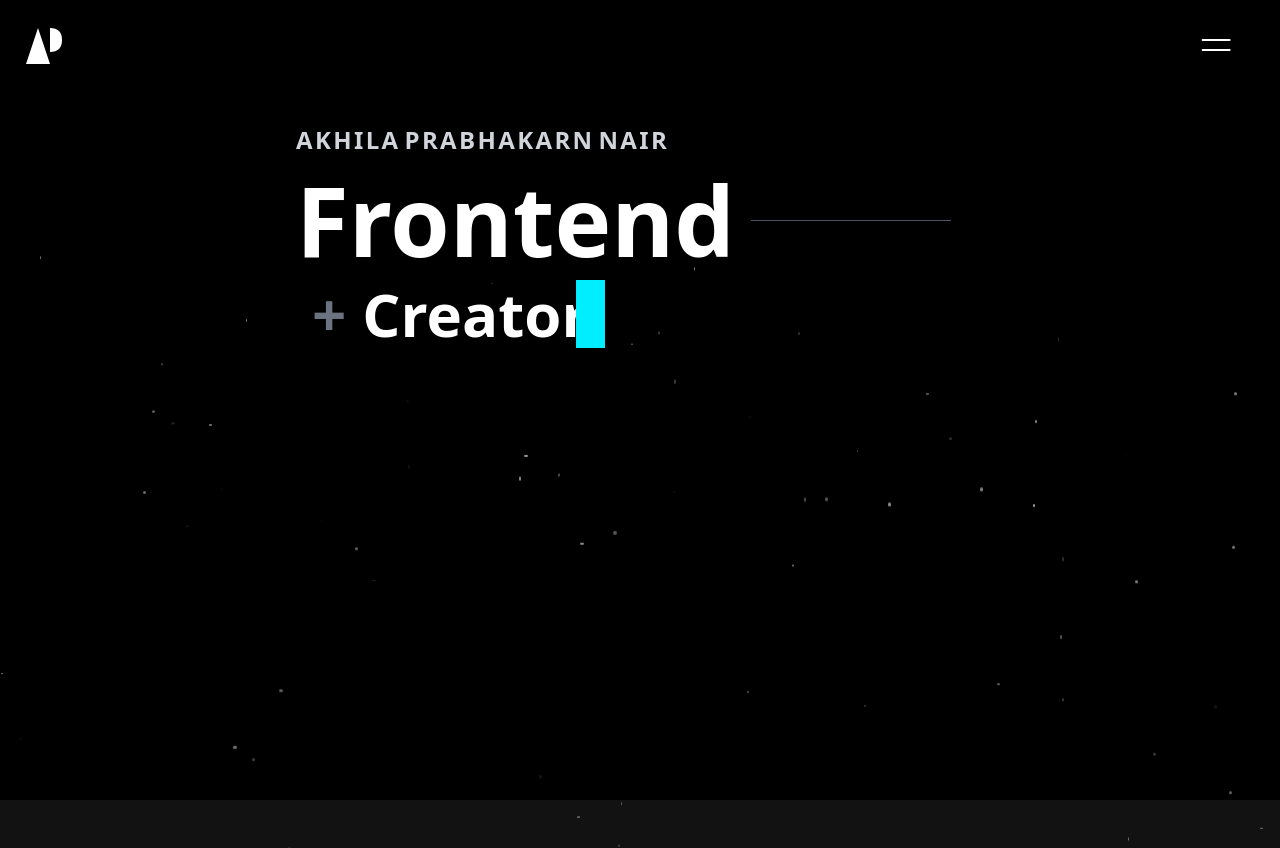
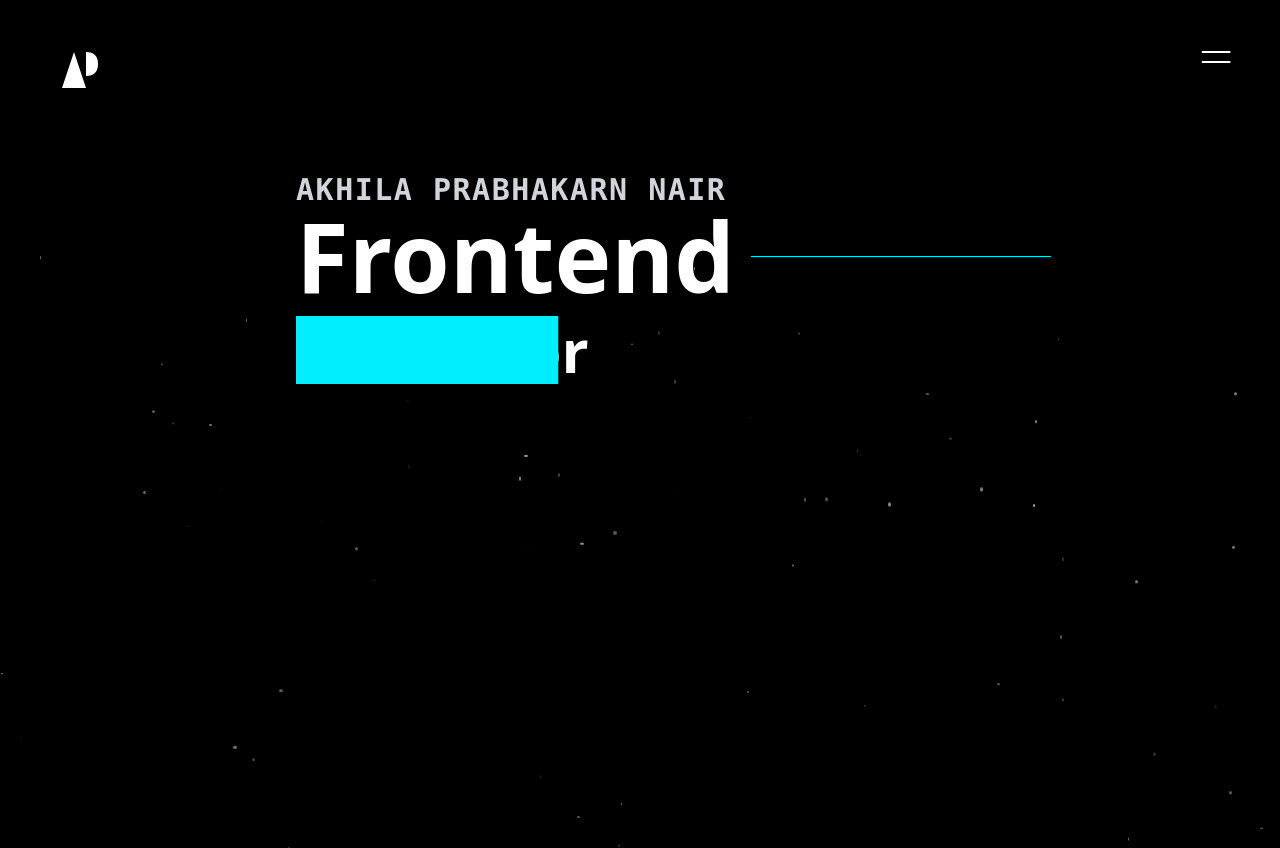
Before and after one commit to akhilapnair/portfolio, a React (Vite) app: page / in a window 1280 px wide. Before the commit the page ends 800 px from the top, so only its background shows below. Built offline with nearby package versions, Linux system fonts and the light colour scheme.

Commit message:
Name animation added

```diff
--- /dev/null
+++ b/src/components/Decoder-text.tsx
@@ -0,0 +1,90 @@
+import { useReducedMotion, useSpring } from "framer-motion";
+import { useEffect, useRef } from "react";
+
+const glyphs = [
+  ..."アアイウエオカキクケコサシスセソタチツテトナニヌネノハヒフヘホマミムメモヤユヨーラリルレロワヰヱヲン",
+  ..."ガギグゲゴザジズゼゾダヂヅデドバビブベボパピプペポ"
+];
+
+const CharType = {
+  Glyph: "glyph",
+  Value: "value",
+};
+type CharItem = {
+  type: string;
+  value: string;
+};
+
+function shuffleToTarget(target: string[], output: CharItem[], progress: number) {
+  return target.map((char, index) => {
+    if (index < progress) {
+      return { type: CharType.Value, value: char };
+    }
+
+    if (progress % 1 < 0.5) {
+      const rand = Math.floor(Math.random() * glyphs.length);
+      return { type: CharType.Glyph, value: glyphs[rand] };
+    }
+
+    return { type: CharType.Glyph, value: output[index]?.value || char };
+  });
+}
+
+export default function DecoderName({
+  text = "Akhila Prabhakarn Nair",
+  startDelay = 0,
+  className = "",
+}) {
+const containerRef = useRef<HTMLSpanElement>(null);
+const output = useRef<{ type: string; value: string }[]>([]);
+
+  const spring = useSpring(0, { stiffness: 8, damping: 5 });
+  const reduceMotion = useReducedMotion();
+
+  useEffect(() => {
+const container: HTMLSpanElement | null = containerRef.current;
+if (!container) return; // exit early or handle null case
+
+container.innerHTML = ' ';
+    const characters = text.split("");
+
+    const render = () => {
+      const content = output.current
+        .map((item, i) => {
+          const className =
+            item.type === CharType.Value ? "uppercase tracking-wider font-semibold text-gray-300 " : "text-oceanSky";
+          return `<span class="${className}">${item.value}</span>`;
+        })
+        .join("");
+
+      container.innerHTML = content;
+    };
+
+    const unsubscribe = spring.on("change", (v) => {
+      output.current = shuffleToTarget(characters, output.current, v);
+      render();
+    });
+
+    if (reduceMotion) {
+      output.current = characters.map((c) => ({ type: CharType.Value, value: c }));
+      render();
+    } else {
+      const timeout = setTimeout(() => {
+        spring.set(characters.length);
+      }, startDelay);
+      return () => {
+        unsubscribe();
+        clearTimeout(timeout);
+      };
+    }
+  }, [spring, reduceMotion, text, startDelay]);
+
+  return (
+    <span
+      className={`inline-block font-mono text-xl md:text-3xl ${className}`}
+      aria-label={text}
+    >
+      <span ref={containerRef} aria-hidden="true" />
+    </span>
+  );
+}
--- a/src/components/Intro.tsx
+++ b/src/components/Intro.tsx
@@ -1,63 +1,53 @@
 import React, { useEffect, useRef, useState } from "react";
 import gsap from "gsap";
+import { motion } from "framer-motion";
+import DecoderName from "./Decoder-text";
 
-const roles = ["Developer", "Designer", "Frontend", "Creator"];
+const roles = ["Developer", "Designer", "Creator"];
 
 export default function WipeText() {
   const [index, setIndex] = useState(0);
   const wipeRef = useRef(null);
-
+  const nameRef = useRef(null);
 
   useEffect(() => {
+    gsap.set(nameRef.current, { opacity: 0 });
+
     gsap.set(wipeRef.current, { xPercent: -100 });
     const tl = gsap.timeline({
       onComplete: () => {
         // Move to next role after a slight pause
         setTimeout(() => {
           setIndex((prev) => (prev + 1) % roles.length);
-        }, 500);
+        }, 2500);
       },
     });
 
     // Wipe in
     tl.to(wipeRef.current, {
       xPercent: 0,
-      duration: 0.5,
-      ease: 'power2.out',
+      duration: 1.0,
+      ease: "power2.out",
     });
 
     // Wipe out
     tl.to(wipeRef.current, {
       xPercent: 100,
       duration: 0.5,
-      delay: 0.5,
-      ease: 'power2.in',
+      delay: 1.0,
+      ease: "power2.in",
     });
   }, [index]);
 
   return (
     <>
       <header className="flex flex-col items-start justify-center  ml-[20vw] px-2 sm:px-4 text-left max-w-4xl">
-        <h1
-          className="text-sm uppercase tracking-wide font-semibold text-gray-300 mb-4 name"
-          id="intro-title"
-          data-visible="true"
-        >
-          <span>
-            <span
-              aria-hidden="true"
-              className="flex justify-start text-2xl gap-0.5 text-lightgrey"
-            >
-              {"Akhila  Prabhakarn  Nair".split("").map((char, idx) => (
-                <span key={idx}>{char}</span>
-              ))}
-            </span>
-          </span>
-        </h1>
+        <DecoderName text="Akhila Prabhakarn Nair" className="text-gray-300" />
+
         <h2 className="text-5xl sm:text-8xl font-extrabold leading-tight">
-          <div className="flex items-center gap-4 flex-wrap justify-center w-full">
+          <div className="flex items-center gap-4  justify-center w-full">
             <span>Frontend</span>
-            <span className="h-px bg-gray-600 flex-1 min-w-[200px] hidden sm:block"></span>
+            <span className="h-px min-w-[300px] bg-oceanSky flex-1 "></span>
           </div>
           <div className="relative w-fit overflow-hidden mt-3">
             <span
@@ -71,20 +61,6 @@ export default function WipeText() {
           </div>
         </h2>
       </header>
-      {/* <div
-        ref={containerRef}
-        className="relative inline-block overflow-hidden text-4xl font-bold text-gray-800"
-        style={{ width: "12rem", height: "3rem" }}
-      >
-        <div
-          ref={wipeRef}
-          className="absolute top-0 left-0 h-full w-full bg-oceanSky"
-          style={{ zIndex: 10 }}
-        ></div>
-        <span ref={textRef} className="relative z-20 px-2">
-          {roles[index]}
-        </span>
-      </div> */}
     </>
   );
 }
--- a/src/components/Navbar.tsx
+++ b/src/components/Navbar.tsx
@@ -50,7 +50,7 @@ const Navbar = () => {
   const closeMenu = () => setOpen(false);
 
   return (
-    <nav className="fixed  flex items-center justify-between px-5 py-4  text-white relative z-10">
+    <nav className="fixed  flex items-center justify-between px-14 py-10  text-white relative z-10">
       <div className="flex items-center gap-2">
         <div className="mb-8 transition duration-300 text-white hover:text-oceanSky">
           <APIcon size={60} color="#ffffff" />
@@ -58,7 +58,7 @@ const Navbar = () => {
       </div>
 
       <button
-        className={cn("group size-12 absolute top-5 right-5 md:right-10 z-[2]")}
+        className={cn("group size-12 absolute top-8 right-6 md:right-10 z-[2]")}
         onClick={() => setOpen(!open)}
       >
         <span
```
Lines whose indentation alone changed are shown as unchanged.
